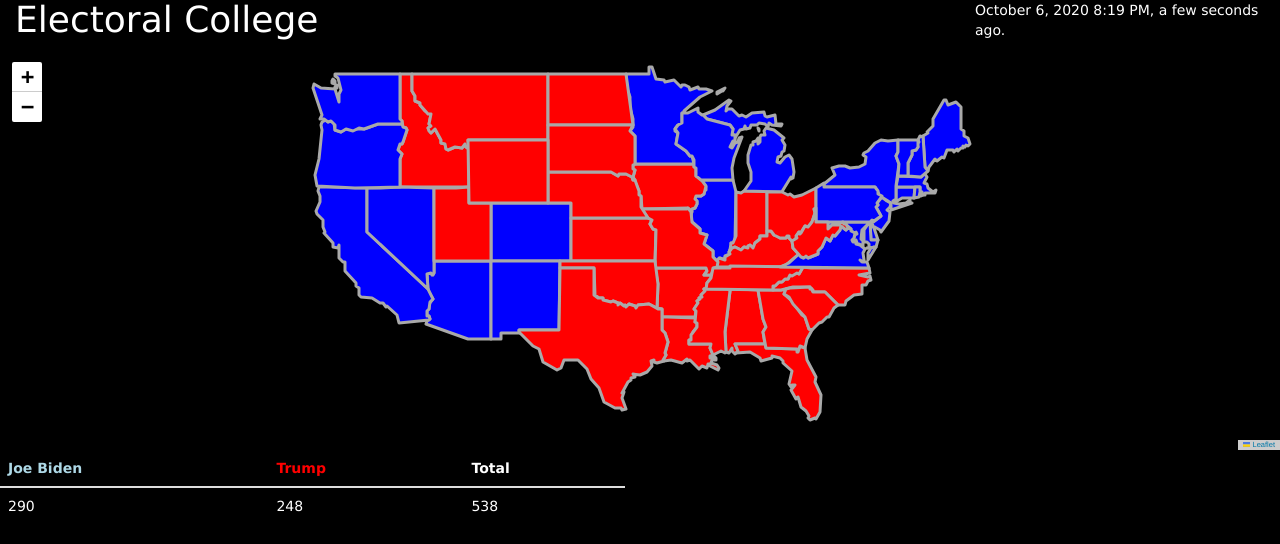
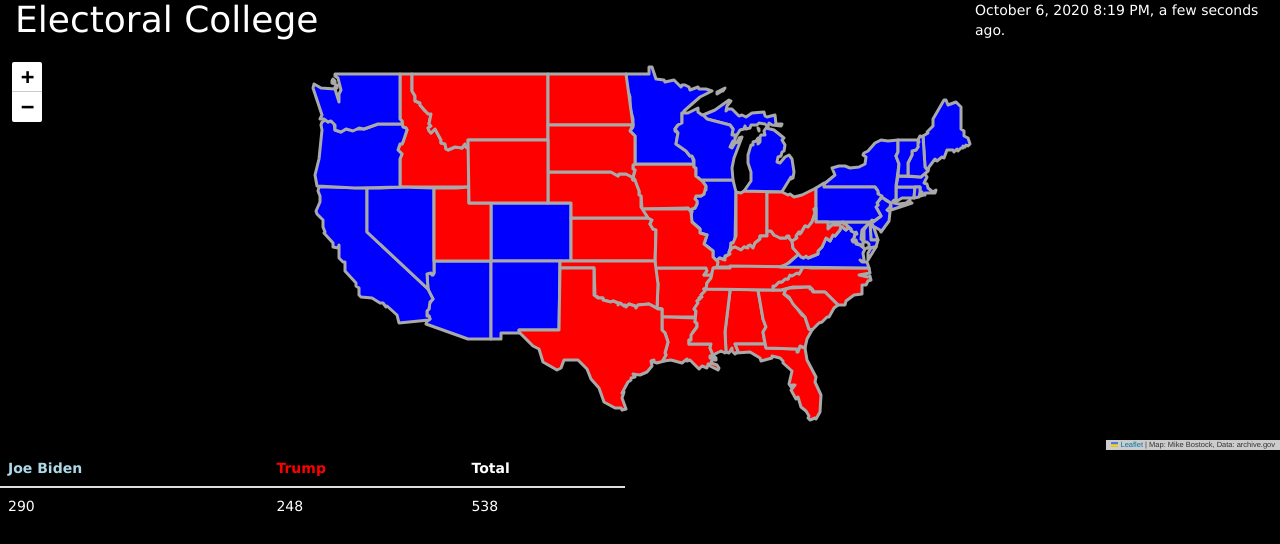
Before and after one commit to phumphri/portfolio, a Flask app: page /electoral_college in a window 1280 px wide. Shown: the part 20-564 px from the top of the page. Run offline with Flask 2, Linux system fonts and the light colour scheme; some libraries are stand-ins or nearby versions.

Commit message:
Load Data message.

```diff
--- a/app.py
+++ b/app.py
@@ -284,12 +284,10 @@ def udemy_years():
             conn.close
 
 # Historical Debt Outstanding Annual View Function.
-
-
 @app.route("/historical_debt_outstanding_annual")
 def historical_debt_outstanding_annual():
     return render_template("historical_debt_outstanding_annual.html",
-                           project_name="Historical Debt Outstanding Annual",
+                           project_name="Historical Debt Outstanding Annual(Loading Data)",
                            current_time=datetime.datetime.utcnow(),
                            hostname=hostname,
                            port=port)
@@ -442,7 +440,7 @@ def historical_debt_outstanding_annual_data():
 def render_receipts_less_outlays():
 
     return render_template("historical_receipts_less_outlays.html",
-                           project_name="Historical Receipts less Outlays",
+                           project_name="Historical Receipts less Outlays (Loading Data)",
                            current_time=datetime.datetime.utcnow())
 
 #   outlays: https://www.whitehouse.gov/wp-content/uploads/2020/02/outlays_fy21.xlsx
--- a/templates/electoral_college.html
+++ b/templates/electoral_college.html
@@ -54,7 +54,8 @@
         var map = L.map('map_row').setView([37.8, -96], 4);
 
         // Load the states to the map.
-        var geo_json_layer = L.geoJson(statesData).addTo(map);
+        var geo_json_layer = L.geoJson(statesData, {attribution: "Map: Mike Bostock, Data:  archive.gov"})
+            .addTo(map);
 
         // Add IDs to each of the svg paths.
         geo_json_layer.eachLayer(function (layer) {
--- a/templates/historical_debt_outstanding_annual.html
+++ b/templates/historical_debt_outstanding_annual.html
@@ -108,6 +108,8 @@
     }
 
     function create_annual_debt() {
+
+        d3.select("h1").text("Historical Debt Outstanding Annual")
 
         // Initialize monthly sales.
         annual_debt = []
@@ -347,7 +349,6 @@
                 "Select End Year.",
                 "Wait for chart to render.",
                 "Select Visualization.",
-                "If no years appear, refresh the page."
             ]
             var ul = instruction_column.append("ul")
             ul.selectAll("li")
```
Also changed, not shown: templates/historical_receipts_less_outlays.html (+3 -8 lines).
